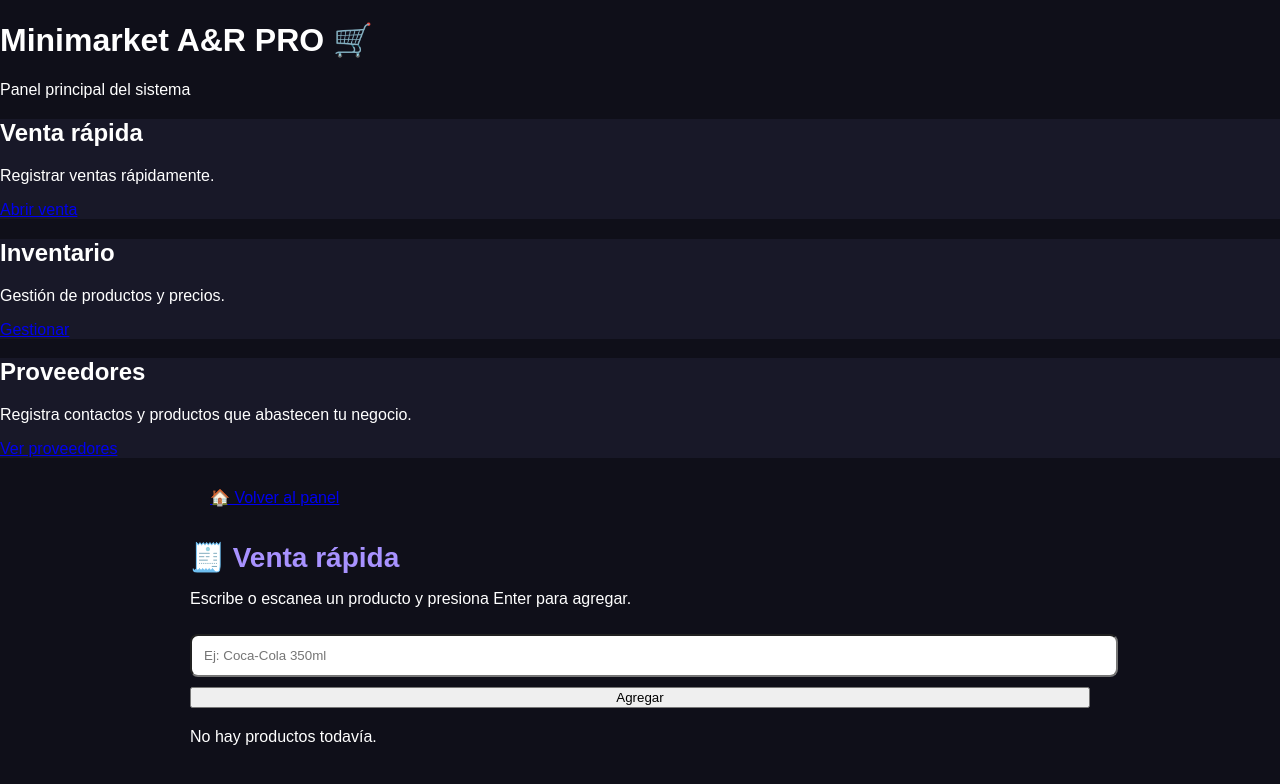
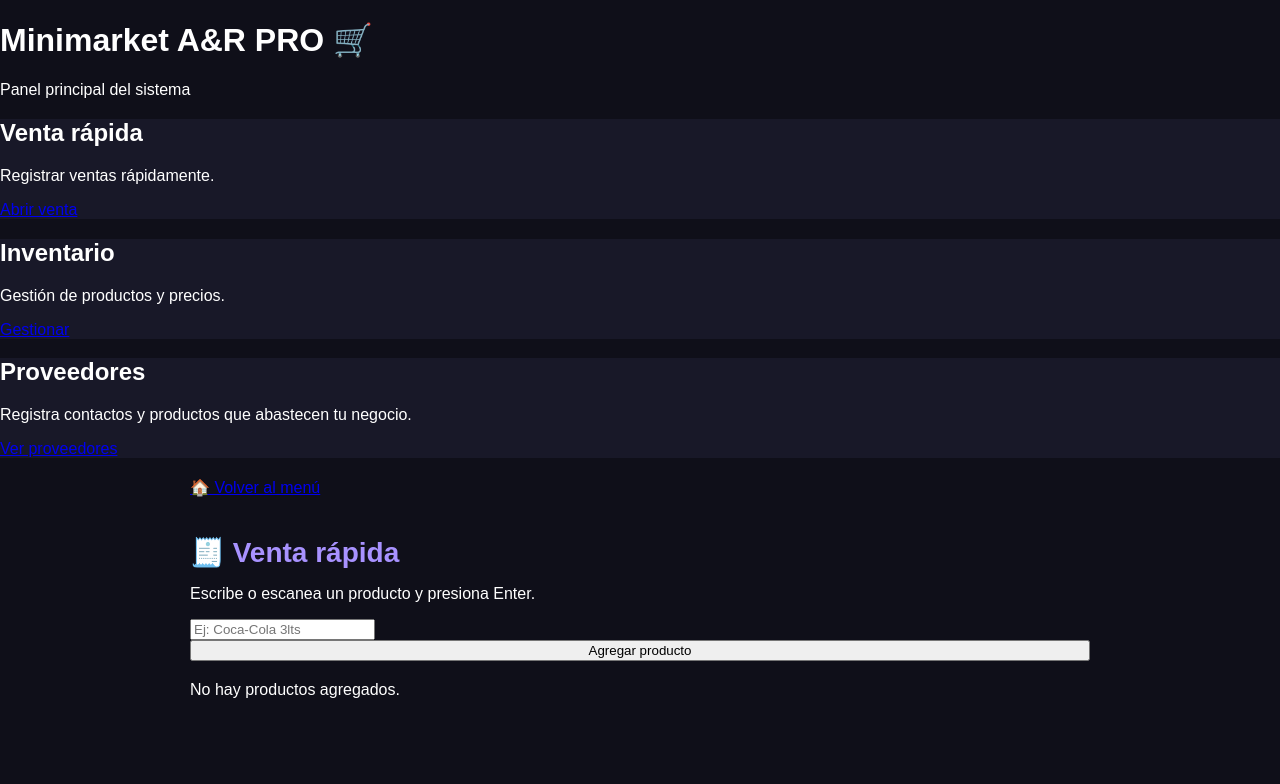
Before and after one commit to alexandrajerez21-design/Arstore, a React (Vite) app: page /venta in a window 1280 px wide. Shown: the top 784 px of the page. Built offline with nearby package versions, Linux system fonts and the light colour scheme.

Commit message:
Update VentaRapida.jsx

```diff
--- a/src/VentaRapida.jsx
+++ b/src/VentaRapida.jsx
@@ -1,6 +1,6 @@
 import { useState } from "react";
+import productosBase from "./data/productos";
 import { Link } from "react-router-dom";
-import productosBase from "./data/productos.js";
 
 export default function VentaRapida() {
   const [productos, setProductos] = useState([]);
@@ -9,32 +9,25 @@ export default function VentaRapida() {
   function agregarProducto() {
     if (!input.trim()) return;
 
-    const yaExiste = productos.find(
+    const encontrado = productosBase.find(
       (p) => p.nombre.toLowerCase() === input.toLowerCase()
     );
 
-    if (yaExiste) {
-      setProductos((prev) =>
-        prev.map((p) =>
-          p.nombre.toLowerCase() === input.toLowerCase()
-            ? { ...p, cantidad: p.cantidad + 1 }
-            : p
-        )
-      );
+    if (!encontrado) {
+      alert("Producto no existe en inventario base.");
+      return setInput("");
+    }
+
+    const index = productos.findIndex(
+      (p) => p.nombre.toLowerCase() === input.toLowerCase()
+    );
+
+    if (index >= 0) {
+      const copia = [...productos];
+      copia[index].cantidad += 1;
+      setProductos(copia);
     } else {
-      // Precio base por ahora obtenido desde base de productos
-      const encontrado = productosBase.find(
-        (p) => p.nombre.toLowerCase() === input.toLowerCase()
-      );
-
-      setProductos((prev) => [
-        ...prev,
-        {
-          nombre: input,
-          cantidad: 1,
-          precio: encontrado?.precio || 1000, // Control si no lo encuentra
-        },
-      ]);
+      setProductos([...productos, { ...encontrado, cantidad: 1 }]);
     }
 
     setInput("");
@@ -44,62 +37,63 @@ export default function VentaRapida() {
     return productos.reduce((acc, p) => acc + p.cantidad * p.precio, 0);
   }
 
-  function limpiarVenta() {
+  // 🔥 GUARDAR VENTA CON FECHA Y PRODUCTOS
+  function finalizarVenta() {
+    const venta = {
+      fecha: new Date().toLocaleString(),
+      total: total(),
+      items: productos,
+    };
+
+    const historial = JSON.parse(localStorage.getItem("ventas_arstore")) || [];
+    historial.push(venta);
+
+    localStorage.setItem("ventas_arstore", JSON.stringify(historial));
+
+    alert("Venta registrada correctamente 🧾");
     setProductos([]);
   }
 
   return (
-    <div className="app" style={{ padding: "20px" }}>
+    <div className="app" style={{ padding:"20px" }}>
 
-      <div style={{ marginBottom: "15px" }}>
-        {/* 🔙 BOTÓN VOLVER AL PANEL */}
-        <Link to="/" className="btn-primary" style={{ display: "inline-block", padding:"10px 20px" }}>
-          🏠 Volver al panel
-        </Link>
-      </div>
+      {/* Volver */}
+      <Link className="btn-primary" to="/" style={{ display:"inline-block", marginBottom:"15px" }}>
+        🏠 Volver al menú
+      </Link>
 
       <h2 className="app-title">🧾 Venta rápida</h2>
-      <p>Escribe o escanea un producto y presiona Enter para agregar.</p>
+      <p>Escribe o escanea un producto y presiona Enter.</p>
 
       <input
+        placeholder="Ej: Coca-Cola 3lts"
         value={input}
         onChange={(e) => setInput(e.target.value)}
         onKeyDown={(e) => e.key === "Enter" && agregarProducto()}
-        placeholder="Ej: Coca-Cola 350ml"
-        style={{
-          padding: "12px",
-          width: "100%",
-          marginTop: "10px",
-          marginBottom: "10px",
-          borderRadius: "8px",
-        }}
       />
 
-      <button className="btn-primary" onClick={agregarProducto} style={{ width:"100%" }}>
-        Agregar
+      <button className="btn-primary" style={{ width:"100%" }} onClick={agregarProducto}>
+        Agregar producto
       </button>
 
-      <div style={{ marginTop: "20px" }}>
-        {productos.length === 0 && <p>No hay productos todavía.</p>}
+      <div style={{ marginTop:"20px" }}>
+        {productos.length === 0 && <p>No hay productos agregados.</p>}
 
         {productos.map((p, i) => (
-          <div key={i} className="card" style={{ marginBottom: "10px" }}>
+          <div key={i} className="card" style={{ marginBottom:"10px" }}>
             <div className="card-title">{p.nombre}</div>
-            <div className="card-body">Cantidad: {p.cantidad} · Precio: ${p.precio}</div>
-            <div className="card-footer">Subtotal: ${p.cantidad * p.precio}</div>
+            <div className="card-body">
+              {p.cantidad} x ${p.precio} = ${p.cantidad * p.precio}
+            </div>
           </div>
         ))}
       </div>
 
       {productos.length > 0 && (
         <>
-          <h3 style={{ marginTop: "20px" }}>Total: ${total()}</h3>
-          <button
-            className="btn-primary"
-            onClick={limpiarVenta}
-            style={{ width:"100%", marginTop:"10px" }}
-          >
-            Finalizar venta
+          <h3>Total: ${total()}</h3>
+          <button className="btn-primary" onClick={finalizarVenta} style={{ width:"100%" }}>
+            Finalizar venta y guardar 🧾
           </button>
         </>
       )}
```
